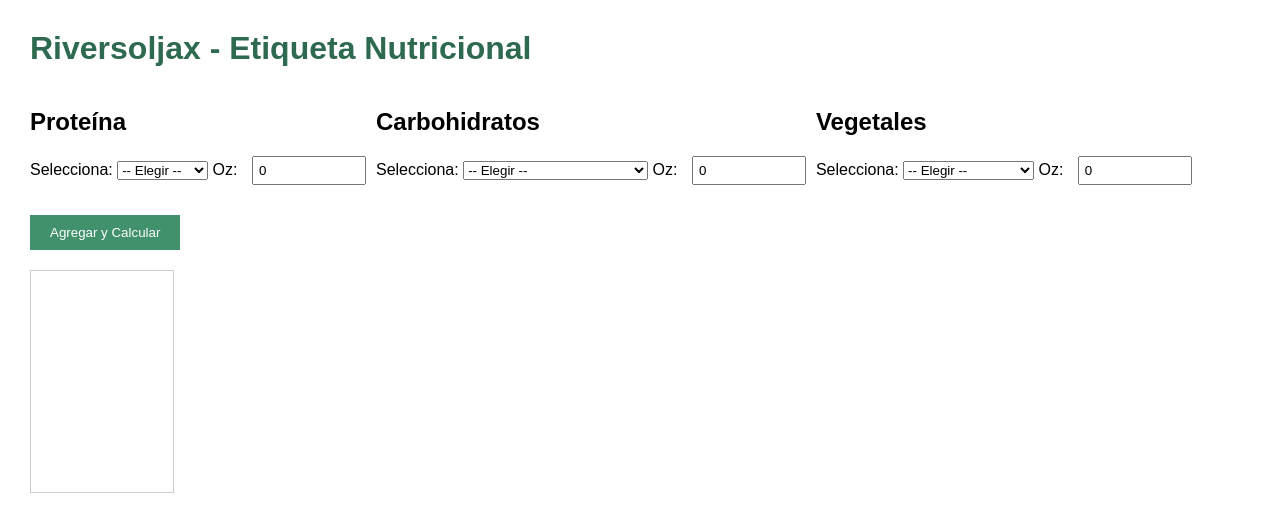
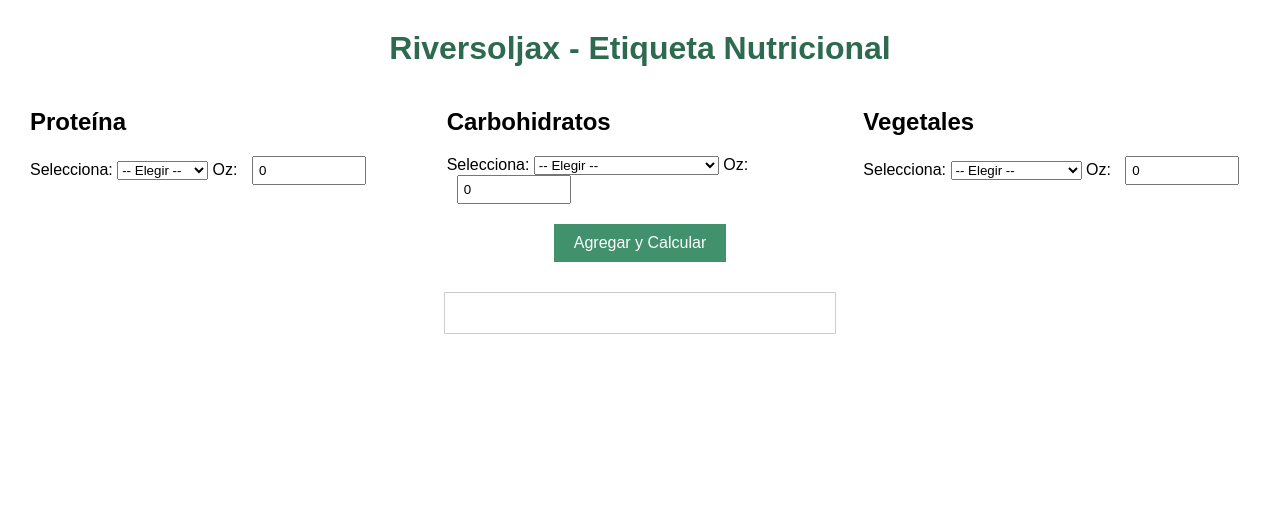
Before and after one commit to Chris6776-soli/riversoljaxfactlabel, a Flask app: page / in a window 1280 px wide. Shown: the top 532 px of the page. Run offline with Flask 3, Linux system fonts and the light colour scheme.

Commit message:
Update index.html

```diff
--- a/templates/index.html
+++ b/templates/index.html
@@ -1,7 +1,7 @@
 <!DOCTYPE html>
 <html lang="es">
 <head>
-  <meta charset="UTF-8" />
+  <meta charset="UTF-8">
   <title>Riversoljax - Etiqueta Nutricional</title>
   <style>
     body {
@@ -10,9 +10,17 @@
     }
     h1 {
       color: #2d6a4f;
+      text-align: center;
+    }
+    .form-sections {
+      display: flex;
+      gap: 30px;
+      justify-content: center;
+      margin-bottom: 20px;
     }
     .section {
-      margin-bottom: 20px;
+      flex: 1;
+      min-width: 200px;
     }
     label {
       display: block;
@@ -23,14 +31,9 @@
       padding: 5px;
       margin-left: 10px;
     }
-
-    /* Form buttons side by side */
-    form {
-      display: flex;
-      gap: 10px;
-      align-items: center;
-      flex-wrap: wrap;
-      margin-bottom: 10px;
+    .buttons-container {
+      text-align: center;
+      margin-bottom: 30px;
     }
     button {
       padding: 10px 20px;
@@ -38,41 +41,17 @@
       color: white;
       border: none;
       cursor: pointer;
+      margin: 0 10px;
+      font-size: 16px;
     }
-
-    /* Label container sized for 2" x 3.1" label */
     #result {
-      margin-top: 20px;
+      margin-top: 30px;
       border: 1px solid #ccc;
-      width: 144px;  /* 2 inches * 72dpi */
-      height: 223px; /* 3.1 inches * 72dpi */
-      padding: 5px 8px;
-      box-sizing: border-box;
-      text-align: center;
-      font-size: 12px;
-      display: flex;
-      flex-direction: column;
-      justify-content: flex-start;
-      align-items: center;
+      padding: 20px;
+      width: 350px;
+      margin-left: auto;
+      margin-right: auto;
     }
-
-    /* Logo smaller to fit label */
-    #result img {
-      height: 80px;
-      margin-bottom: 8px;
-    }
-
-    #result h2 {
-      margin: 0 0 8px 0;
-      font-size: 14px;
-    }
-
-    #result p {
-      margin: 3px 0;
-      line-height: 1.2;
-    }
-
-    /* Print styles */
     @media print {
       body * {
         visibility: hidden;
@@ -84,16 +63,9 @@
         position: absolute;
         top: 0;
         left: 0;
-        margin: 0;
-        border: none;
-        width: 144px;
-        height: 223px;
-        padding: 5px 8px;
-        box-sizing: border-box;
       }
-      /* Hide buttons on print */
-      button {
-        display: none !important;
+      #result button {
+        display: none;
       }
     }
   </style>
@@ -102,6 +74,7 @@
   <h1>Riversoljax - Etiqueta Nutricional</h1>
 
   <form method="POST">
+    <div class="form-sections">
       <div class="section">
         <h2>Proteína</h2>
         <label>
@@ -114,7 +87,7 @@
             <option value="tilapia">Tilapia</option>
             <option value="camarones">Camarones</option>
           </select>
-        Oz: <input type="number" name="proteina_gramos" min="0" value="0" />
+          Oz: <input type="number" name="proteina_gramos" min="0" value="0">
         </label>
       </div>
 
@@ -132,7 +105,7 @@
             <option value="quinoa">Quinoa</option>
             <option value="coliflor">Coliflor</option>
           </select>
-        Oz: <input type="number" name="carbohidrato_gramos" min="0" value="0" />
+          Oz: <input type="number" name="carbohidrato_gramos" min="0" value="0">
         </label>
       </div>
 
@@ -150,24 +123,30 @@
             <option value="pepino">Pepino</option>
             <option value="green_beans">Green Beans</option>
           </select>
-        Oz: <input type="number" name="vegetal_gramos" min="0" value="0" />
+          Oz: <input type="number" name="vegetal_gramos" min="0" value="0">
         </label>
       </div>
+    </div>
 
+    <div class="buttons-container">
       <button type="submit">Agregar y Calcular</button>
       {% if etiqueta %}
         <button type="button" onclick="window.print()">Imprimir</button>
       {% endif %}
+    </div>
   </form>
 
   <div id="result">
     {% if etiqueta %}
-      <img src="/static/logo.png" alt="Riversoljax Logo" />
+      <div style="text-align: center; margin-bottom: 15px;">
+        <img src="/static/logo.png" alt="Riversoljax Logo" style="height: 140px;">
+      </div>
+
       {% if resumen %}
-        <p><strong>Plato:</strong> {{ resumen }}</p>
+        <p style="margin-bottom: 15px;"><strong>Plato:</strong> {{ resumen }}</p>
       {% endif %}
 
-      <h2>Etiqueta Nutricional</h2>
+      <h2 style="margin: 0;">Etiqueta Nutricional</h2>
       <p><strong>Calorías:</strong> {{ etiqueta.calorias | round }} kcal</p>
       <p><strong>Proteína:</strong> {{ etiqueta.proteina | round }} g</p>
       <p><strong>Grasa:</strong> {{ etiqueta.grasa | round }} g</p>
```
Lines whose indentation alone changed are shown as unchanged.
